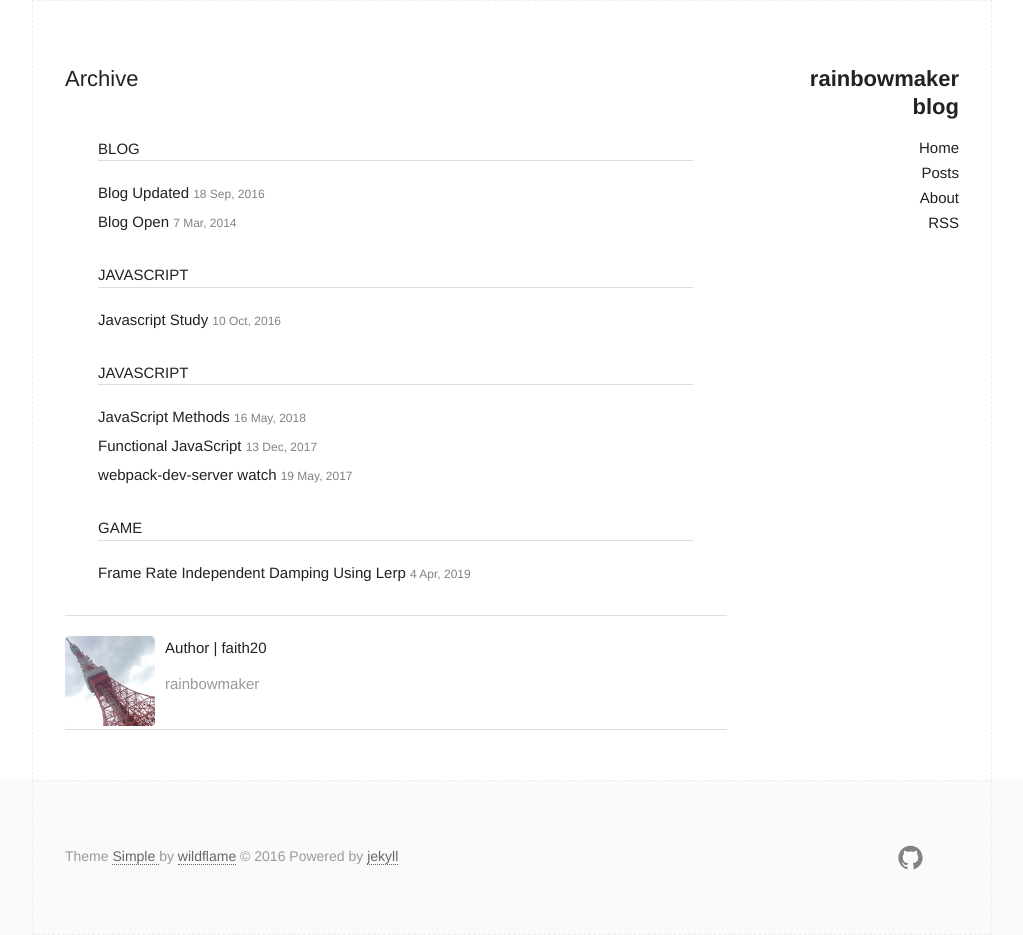
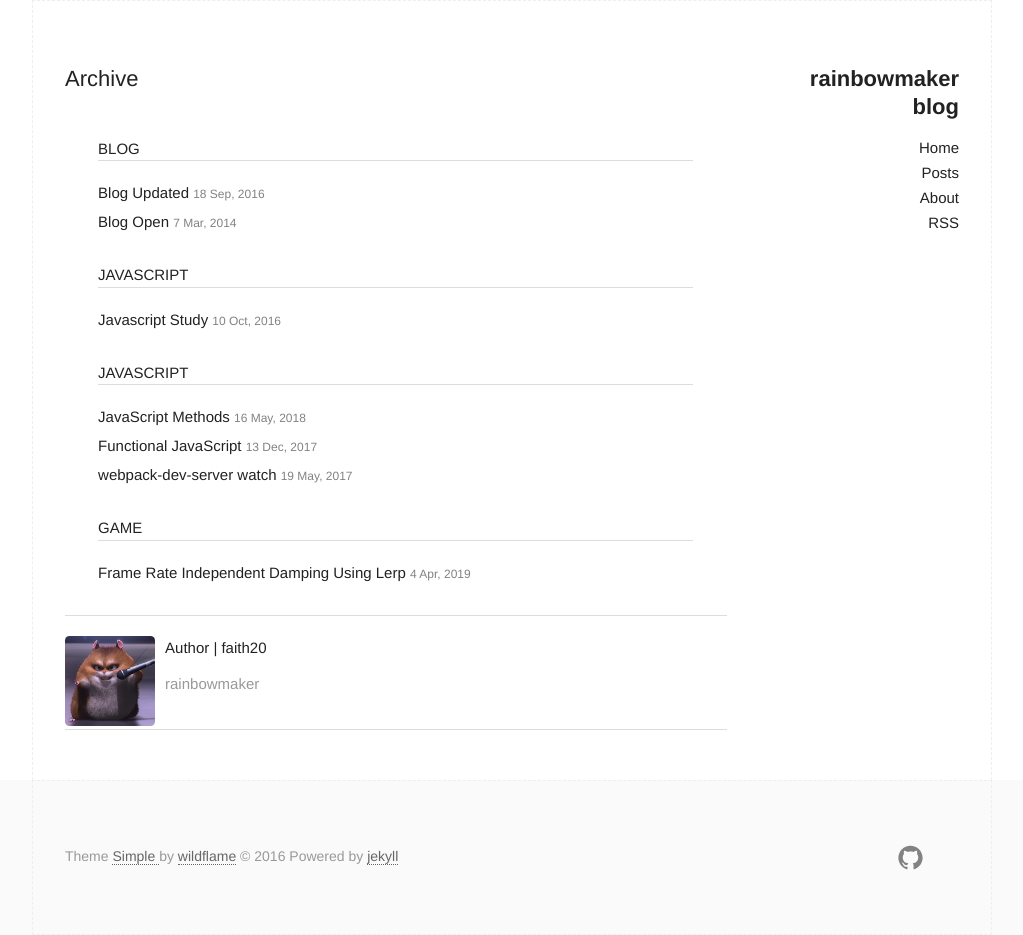
Before and after one commit to faith20/faith20.github.io, a Jekyll site: the page built from archive.html, in a window 1280 px wide. Shown: the whole page, without its empty margins (128-1151 px from the left). Built offline with Jekyll 4.4.1, drawn with Linux system fonts in a browser that asks for light colours.

Commit message:
Add avatar image

```diff
--- a/_includes/author.html
+++ b/_includes/author.html
@@ -1,7 +1,7 @@
 <section class="author">
   <div
     class="authorimage box"
-    style="background: url({{site.baseurl}}/assets/img/avatar.jpg)"
+    style="background: url({{site.baseurl}}/assets/img/rhino.jpg)"
   ></div>
   <div class="authorinfo box">
     <p>Author | faith20</p>
```
Also changed, not shown: assets/img/Taffy.jpg (deleted), assets/img/rhino.jpg (added).
